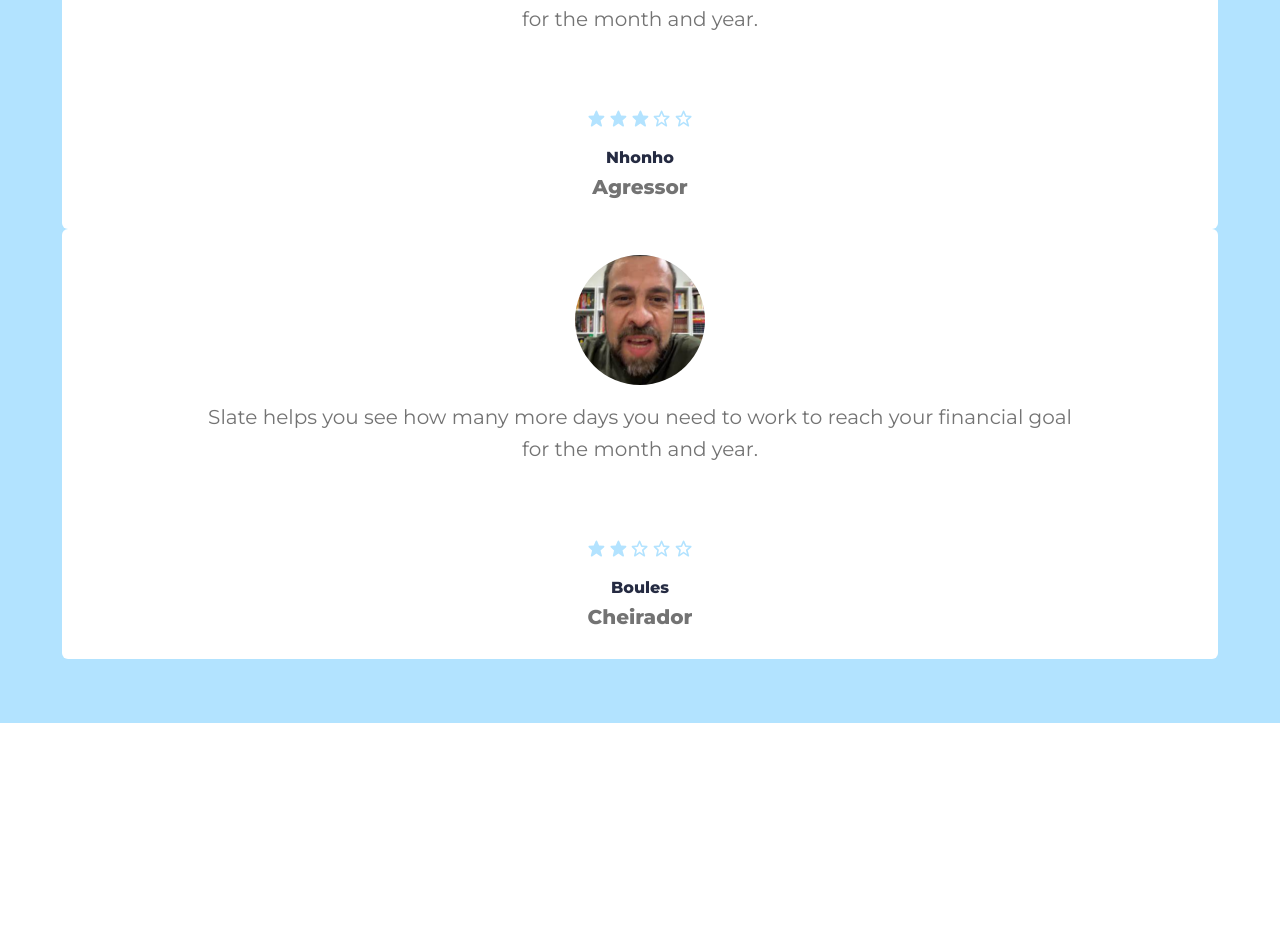
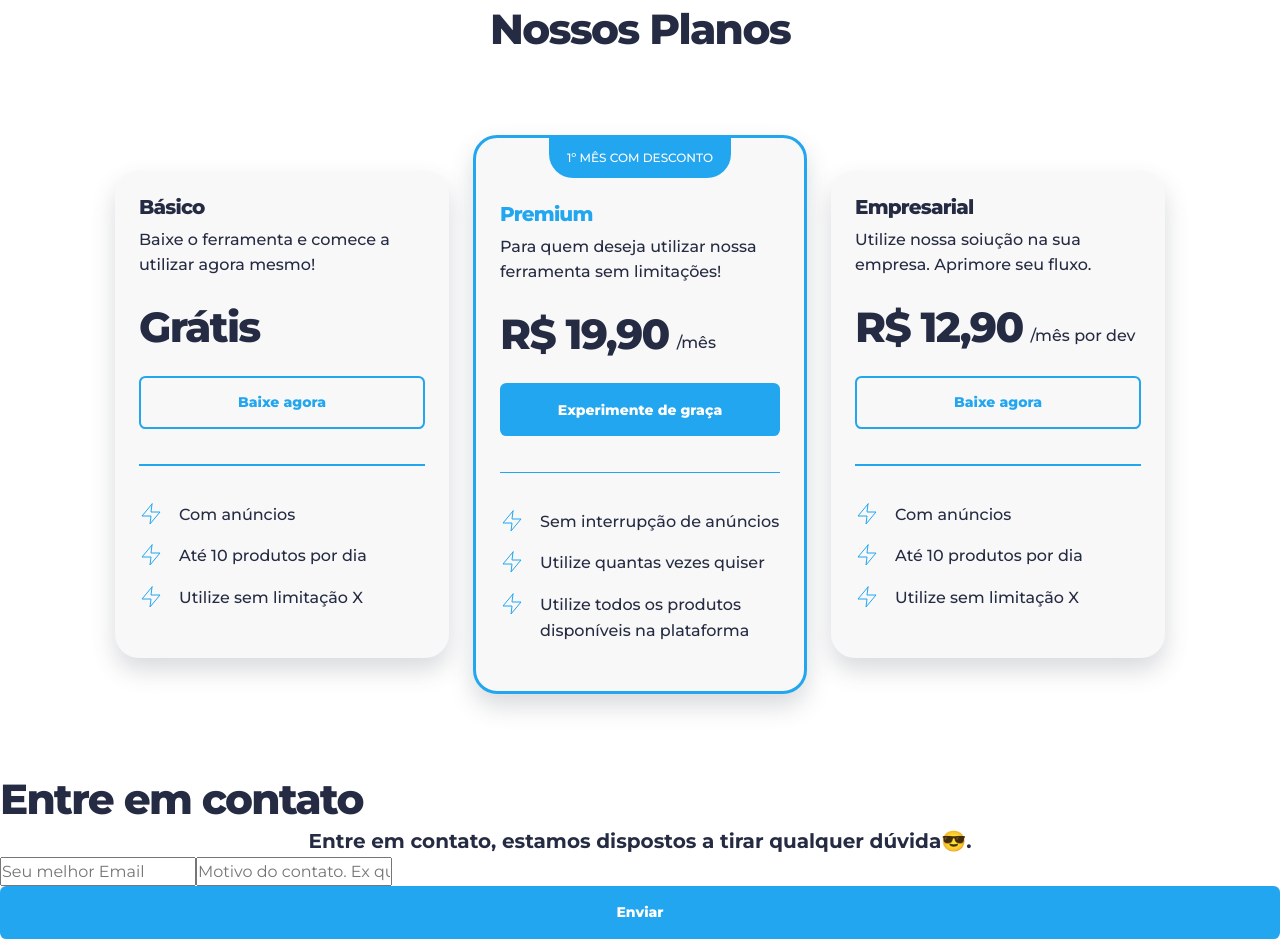
Before and after one commit to MateusFindev/landing_page, a React (Vite) app: page / in a window 1280 px wide. Shown: the part 2522-3461 px from the top of the page. Before the commit the page ends 3245 px from the top, so only its background shows below. Built offline with nearby package versions, Linux system fonts and the light colour scheme.

Commit message:
implement

```diff
--- /dev/null
+++ b/src/components/Input.tsx
@@ -0,0 +1,13 @@
+interface InputProps {
+    placeholder: string;
+    type: string;
+
+}
+
+export default function Input({placeholder, type}: InputProps) {
+    return(
+        <>
+            <input type={type} placeholder={placeholder}/>
+        </>
+    )
+}
--- a/src/pages/home/index.tsx
+++ b/src/pages/home/index.tsx
@@ -11,9 +11,12 @@ import ProfileImageOne from "../../assets/ProfileImageOne.png"
 import ProfileImageTwo from "../../assets/ProfileImageTwo.png"
 import ProfileImageThree from "../../assets/ProfileImageThree.png"
 import CardCarousel from "../../components/CardCarousel"
+import CardPrice from "../../components/CardPrice"
+import Input from "../../components/Input"
 import "../../styles/hero.css"
 import "../../styles/solution.css"
 import "../../styles/testimonials.css"
+import "../../styles/pricing.css"
 
 export default function Home() {
     return (
@@ -86,8 +89,8 @@ export default function Home() {
                     </p>
                 </header>
 
-                <section id="carousel">
-                    <div id="carousel-content">
+                <section className="carousel">
+                    <div className="carousel-content">
                         <CardCarousel
                             comentary="Slate helps you see  how many more days you need to work to reach your financial goal for the month and year."
                             urlProfileImage={ProfileImageOne}
@@ -95,7 +98,6 @@ export default function Home() {
                             nameCostumer="Pablo Vitar"
                             ocupationCostumer="Bilionário e josé rico"
                         />
-
                         <CardCarousel
                             comentary="Slate helps you see  how many more days you need to work to reach your financial goal for the month and year."
                             urlProfileImage={ProfileImageTwo}
@@ -103,7 +105,29 @@ export default function Home() {
                             nameCostumer="Nhonho"
                             ocupationCostumer="Agressor"
                         />
-
+                        <CardCarousel
+                            comentary="Slate helps you see  how many more days you need to work to reach your financial goal for the month and year."
+                            urlProfileImage={ProfileImageThree}
+                            starCloseNumber= {2}
+                            nameCostumer="Boules"
+                            ocupationCostumer="Cheirador"
+                        />
+                    </div>
+                    <div className="carousel-content">
+                        <CardCarousel
+                            comentary="Slate helps you see  how many more days you need to work to reach your financial goal for the month and year."
+                            urlProfileImage={ProfileImageOne}
+                            starCloseNumber= {4}
+                            nameCostumer="Pablo Vitar"
+                            ocupationCostumer="Bilionário e josé rico"
+                        />
+                        <CardCarousel
+                            comentary="Slate helps you see  how many more days you need to work to reach your financial goal for the month and year."
+                            urlProfileImage={ProfileImageTwo}
+                            starCloseNumber= {3}
+                            nameCostumer="Nhonho"
+                            ocupationCostumer="Agressor"
+                        />
                         <CardCarousel
                             comentary="Slate helps you see  how many more days you need to work to reach your financial goal for the month and year."
                             urlProfileImage={ProfileImageThree}
@@ -114,6 +138,63 @@ export default function Home() {
                     </div>
                 </section>
             </section>
+
+            <section id="pricing" className="container">
+                <header>
+                    <p className="desktop-only">Planos e preços</p>
+                    <h2>Nossos Planos</h2>
+                </header>
+                <section className="even-columns gap-1.5">
+                    <CardPrice
+                        plan="Básico"
+                        description="Baixe o ferramenta e comece a utilizar agora mesmo!"
+                        price="Grátis"
+                        benefits={[
+                            { description: "Com anúncios", urlIcon: IconFlex },
+                            { description: "Até 10 produtos por dia", urlIcon: IconFlex },
+                            { description: "Utilize sem limitação X", urlIcon: IconFlex }
+                        ]}
+                    />
+
+                    <CardPrice
+                        plan="Premium"
+                        description="Para quem deseja utilizar nossa ferramenta sem limitações!"
+                        price="R$ 19,90"
+                        method="/mês"
+                        benefits={[
+                            { description: "Sem interrupção de anúncios", urlIcon: IconFlex },
+                            { description: "Utilize quantas vezes quiser", urlIcon: IconFlex },
+                            { description: "Utilize todos os produtos disponíveis na plataforma", urlIcon: IconFlex }
+                        ]}
+                        premium
+                    />
+
+                    <CardPrice
+                        plan="Empresarial"
+                        description="Utilize nossa soiução na sua empresa. Aprimore seu fluxo."
+                        price="R$ 12,90"
+                        method="/mês por dev"
+                        benefits={[
+                            { description: "Com anúncios", urlIcon: IconFlex },
+                            { description: "Até 10 produtos por dia", urlIcon: IconFlex },
+                            { description: "Utilize sem limitação X", urlIcon: IconFlex }
+                        ]}
+                    />
+
+                </section>
+            </section>
+
+            <section id="contact">
+                <header>
+                    <h2>Entre em contato</h2>
+                    <p>Entre em contato, estamos dispostos a tirar qualquer dúvida😎.</p>
+                </header>
+                <div className="content-contact">
+                    <Input placeholder="Seu melhor Email" type="email"></Input>
+                    <Input placeholder="Motivo do contato. Ex qual o valor de x?" type="text"></Input>
+                    <Button text="Enviar" ></Button>
+                </div>
+            </section>
         </>
     )
 }
```
Lines whose indentation alone changed are shown as unchanged.
